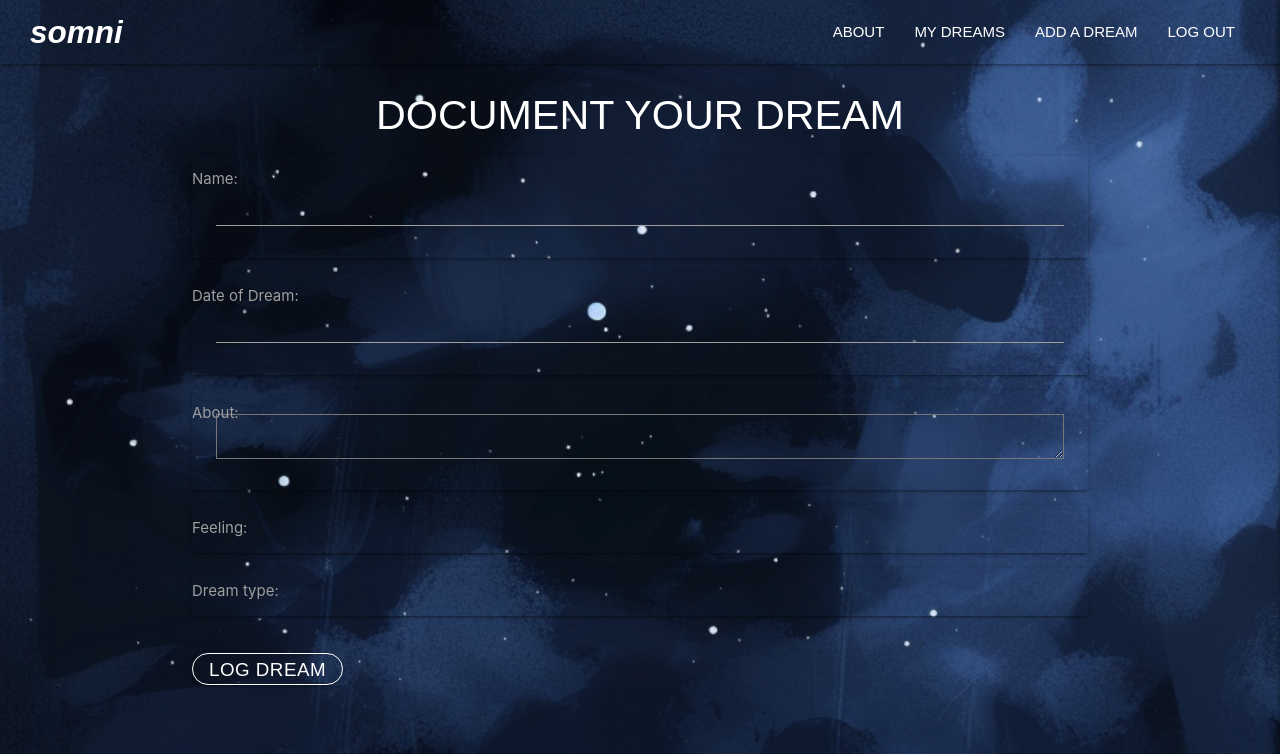
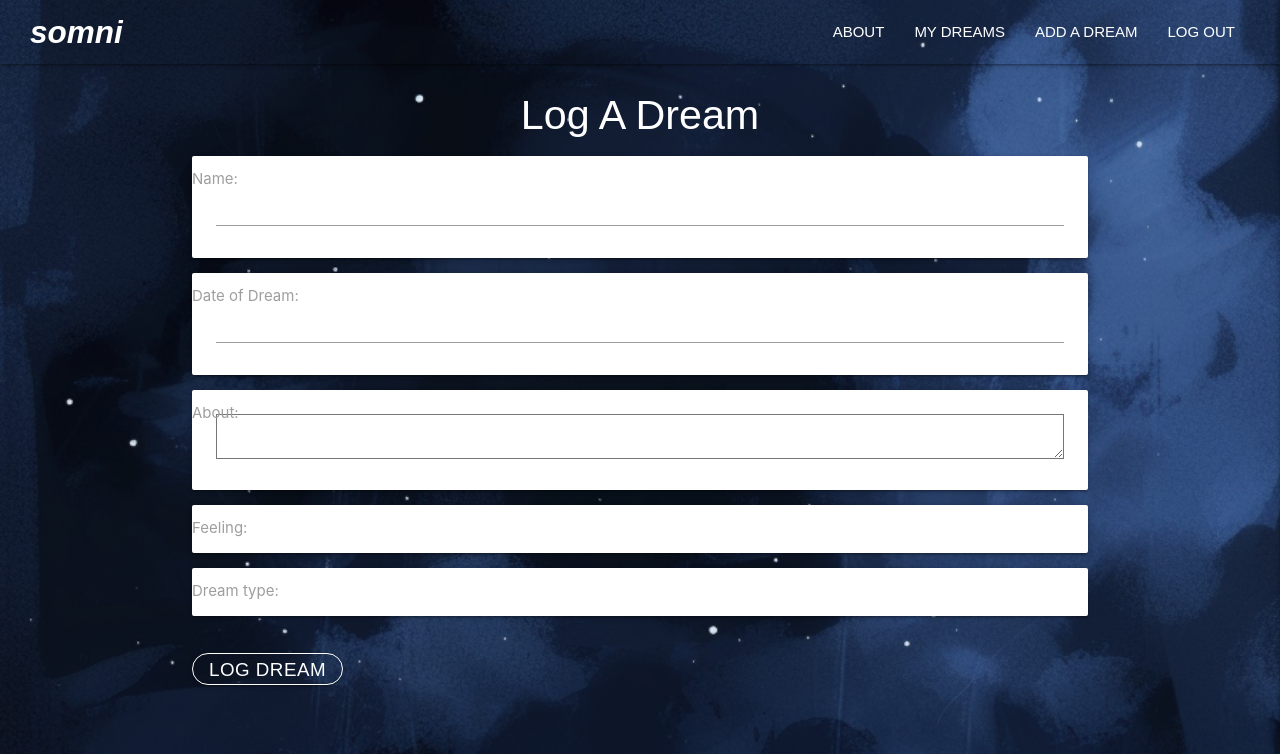
Before and after one commit to ariellepollock/dreamhues, a Django app: page /dreams/create in a window 1280 px wide. Shown: the top 754 px of the page. Run offline with Django 4.2, Linux system fonts and the light colour scheme; the visitor is signed in with stand-in values (Sample User, id 1); some web fonts are replaced.

Commit message:
remove palette model, some styling

```diff
--- a/main_app/models.py
+++ b/main_app/models.py
@@ -82,12 +82,12 @@ class Photo(models.Model):
   def __str__(self):
     return f"dream_id: {self.dream_id} @{self.url}"
 
-class Palette(models.Model):
-    color1 = models.CharField(max_length=7)
-    color2 = models.CharField(max_length=7)
-    color3 = models.CharField(max_length=7)
-    color4 = models.CharField(max_length=7)
-    color5 = models.CharField(max_length=7)
+# class Palette(models.Model):
+#     color1 = models.CharField(max_length=7)
+#     color2 = models.CharField(max_length=7)
+#     color3 = models.CharField(max_length=7)
+#     color4 = models.CharField(max_length=7)
+#     color5 = models.CharField(max_length=7)
 
 class DreamListView(LoginRequiredMixin, ListView):
   model = Dream
--- a/main_app/static/css/style.css
+++ b/main_app/static/css/style.css
@@ -216,25 +216,24 @@ p {
 }
 
 /***************************************** Add A Dream Page ****************************************/
-.addCard{
+/* .addCard{
     background: none;
-}
+} */
 
-label{
+/* label{
     color: rgb(255, 255, 255);
     font-size: 4vmin;
 
 }
 
-.select-dropdown{
+.select-dropdown {
     /* text-shadow: 0 0 5px #0026fd, 0 0 5px #1100fc; */
-    color: rgb(253, 253, 253);
-}
+    /* color: rgb(253, 253, 253);
+} */
 
-#id_date, #id_name, #id_about, #id_feeling, #id_dream_type {
+/* #id_date, #id_name, #id_about, #id_feeling, #id_dream_type {
     color: white;
-
-}
+/* } */
 
 
 /***************************************** Dream Index Page ****************************************/
@@ -423,7 +422,7 @@ label{
 
 /***************************************** Dream Form Page ****************************************/
 /* form styling */
-.dream-form {
+/* .dream-form {
     color: white;
 }
 
@@ -432,7 +431,7 @@ label{
     color: #ffffff;
     border: 1px solid #ccc;
     padding: 10px;
-}
+} */
 
 
 /***************************************** Buttons ****************************************/
--- a/main_app/templates/main_app/dream_form.html
+++ b/main_app/templates/main_app/dream_form.html
@@ -10,7 +10,7 @@ type="video/mp4" id="homeBackground">
 {% if object %}
     <h3 class="pageTitle signup">Edit {{ object.name }}</h3>
 {% else %}
-    <h3 class="pageTitle signup">DOCUMENT YOUR DREAM</h3>
+    <h3 class="pageTitle signup">Log A Dream</h3>
 {% endif %}
 <div class="input-field container">
     <form action="" method="POST">
--- a/main_app/views.py
+++ b/main_app/views.py
@@ -1,5 +1,5 @@
 import os
-IMGIX_KEY = os.environ.get('IMGIX_KEY')
+# IMGIX_KEY = os.environ.get('IMGIX_KEY')
 from typing import Any
 import uuid
 import boto3
@@ -14,7 +14,7 @@ from django.views.generic.detail import DetailView
 
 from . models import Dream, DreamForm, Photo
 
-from . utils import get_imgix_palette
+# from . utils import get_imgix_palette
 
 import requests
 import json
@@ -40,11 +40,11 @@ def dreams_index(request):
 #GET - Detail
 def dreams_detail(request, dream_id):
   dream = Dream.objects.get(id=dream_id)
-  palette = get_imgix_palette(dream.photo_set.last().url) if dream.photo_set.last() else None
-  return render(request, 'dreams/detail.html', { 'dream': dream, 'palette': palette})
+  # palette = get_imgix_palette(dream.photo_set.last().url) if dream.photo_set.last() else None
+  return render(request, 'dreams/detail.html', { 'dream': dream})
+# , 'palette': palette
 
 # - CreateView, for dream form
-
 class DreamCreate(CreateView):
   model = Dream
   form_class = DreamForm
@@ -79,22 +79,22 @@ class DreamDelete(DeleteView):
   success_url = '/dreams'
 
 # Get - random palette
-def get_imgix_palette(image_url):
-    imgix_url = 'https://api.imgix.com/v2/palette'
-    payload = {
-        'url': image_url,
-        'count': 5,
-    }
-    headers = {
-      'Content-Type': 'application/json',
-      'Authorization': f'Bearer {IMGIX_KEY}',
-    }
-    response = requests.post(imgix_url, json=payload, headers=headers)
+# def get_imgix_palette(image_url):
+#     imgix_url = 'https://api.imgix.com/v2/palette'
+#     payload = {
+#         'url': image_url,
+#         'count': 5,
+#     }
+#     headers = {
+#       'Content-Type': 'application/json',
+#       'Authorization': f'Bearer {IMGIX_KEY}',
+#     }
+#     response = requests.post(imgix_url, json=payload, headers=headers)
 
-    if response.status_code == 200:
-        return response.json()['data']['palette']
-    else:
-        return None
+#     if response.status_code == 200:
+#         return response.json()['data']['palette']
+#     else:
+#         return None
 
 # add_photo
 def add_photo(request, dream_id):
```
Also changed, not shown: main_app/migrations/0002_delete_palette.py (added).
